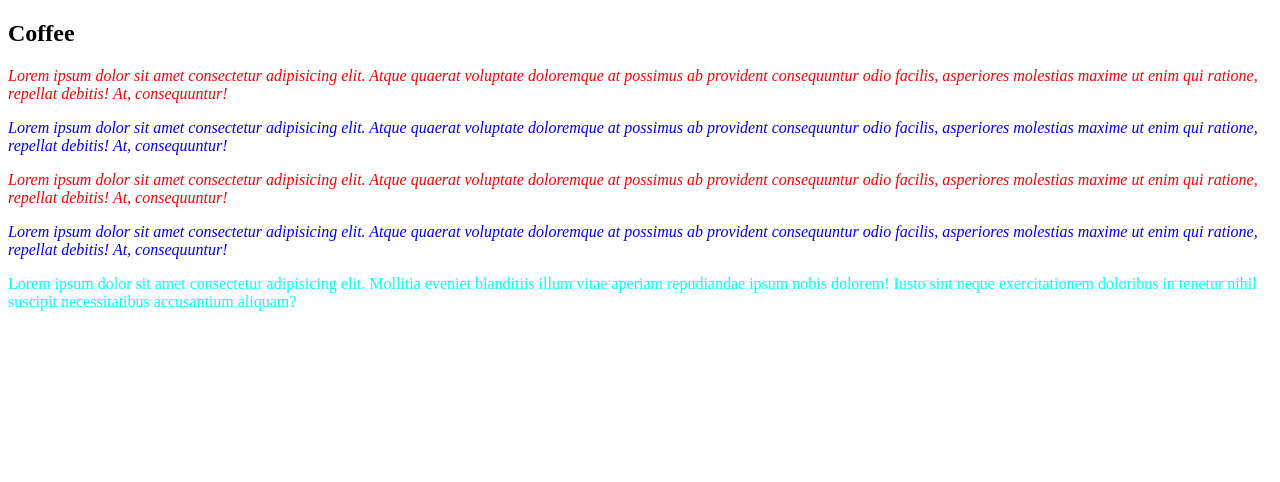
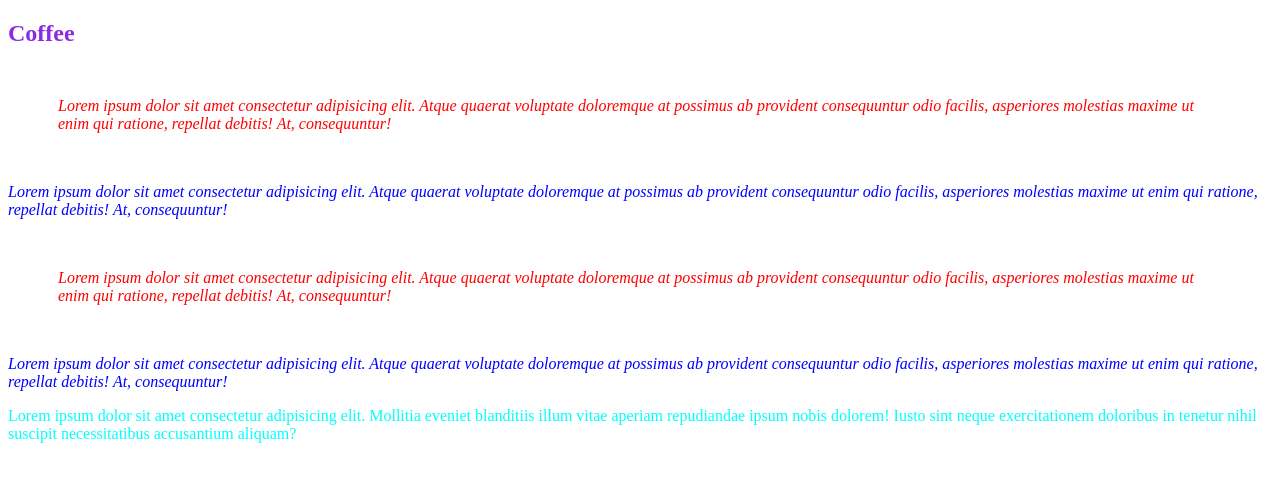
Before and after one commit to ikalumba/intro-to-css, a plain HTML site: page index.html in a window 1280 px wide. Drawn offline with Linux system fonts and the light colour scheme.

Commit message:
initial commit

```diff
--- a/index.html
+++ b/index.html
@@ -4,7 +4,8 @@
     <meta charset="UTF-8" />
     <meta name="viewport" content="width=device-width, initial-scale=1.0" />
     <title>My first HTML</title>
-    <style>
+    <link rel="stylesheet" href="style.css" />
+    <!-- <style>
       div p {
         color: aqua;
       }
@@ -18,10 +19,10 @@
       .even {
         color: blue;
       }
-    </style>
+    </style> -->
   </head>
   <body>
-    <h2>Coffee</h2>
+    <h2 style="color: blueviolet">Coffee</h2>
     <p class="odd">
       Lorem ipsum dolor sit amet consectetur adipisicing elit. Atque quaerat
       voluptate doloremque at possimus ab provident consequuntur odio facilis,
--- a/style.css
+++ b/style.css
@@ -0,0 +1,19 @@
+div p {
+  color: aqua;
+}
+
+body {
+}
+
+.odd,
+.even {
+  font-style: italic;
+}
+.odd {
+  color: red;
+  margin: 50px 50px;
+}
+.even {
+  color: blue;
+}
+.even::before
```
Also changed, not shown: images/OIP.jpg (added), images/soaring-american-bald-eagle-bill-wakeley.jpg (added).
